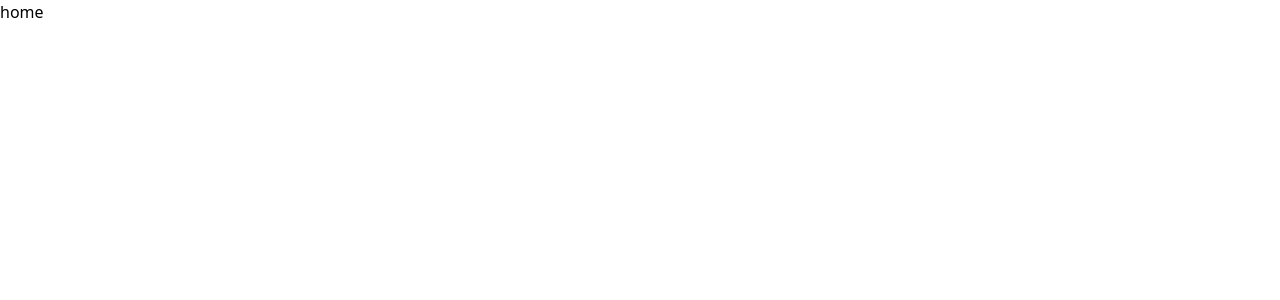
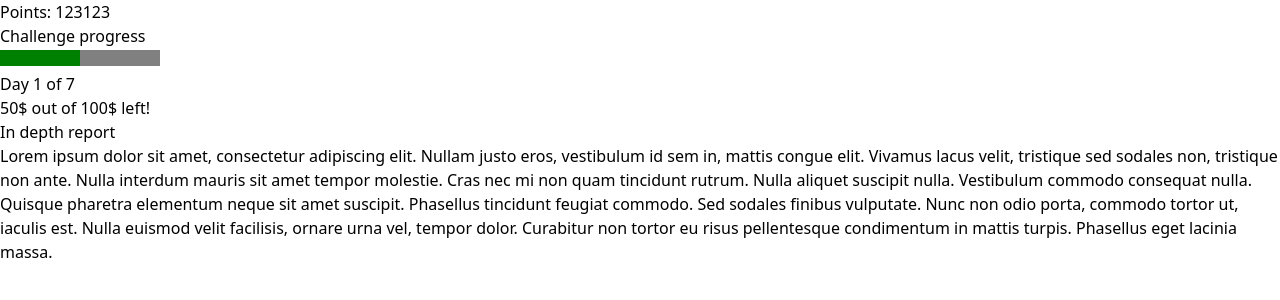
Before and after one commit to vassilyp/SavvySaver, a React (Vite) app: page / in a window 1280 px wide. Shown: the top 300 px of the page. Built offline with nearby package versions, Linux system fonts and the light colour scheme.

Commit message:
actual home page

```diff
--- a/src/pages/Home.jsx
+++ b/src/pages/Home.jsx
@@ -1,9 +1,32 @@
 
 const Home = () => {
+
   return (
-    <div>
-      home
-    </div>
+    <>
+      <div id='top-bar'>
+        {/* TODO: connect backend */}
+        <h3>Points: 123123</h3>
+      </div>
+
+      <div id='challenge-progress'>
+        <h2>Challenge progress</h2>
+        {/* TODO: connect to backend */}
+        <progress value={0.5} />
+        <div>
+          {/* TODO: connect these to backend */}
+          <p>Day 1 of 7</p>
+          <p>50$ out of 100$ left!</p>
+        </div>
+      </div>
+
+      <div id='in-depth-report'>
+        <h2>In depth report</h2>
+        <p>
+          {/* TODO: Integrate ChatGPT equivalent */}
+          Lorem ipsum dolor sit amet, consectetur adipiscing elit. Nullam justo eros, vestibulum id sem in, mattis congue elit. Vivamus lacus velit, tristique sed sodales non, tristique non ante. Nulla interdum mauris sit amet tempor molestie. Cras nec mi non quam tincidunt rutrum. Nulla aliquet suscipit nulla. Vestibulum commodo consequat nulla. Quisque pharetra elementum neque sit amet suscipit. Phasellus tincidunt feugiat commodo. Sed sodales finibus vulputate. Nunc non odio porta, commodo tortor ut, iaculis est. Nulla euismod velit facilisis, ornare urna vel, tempor dolor. Curabitur non tortor eu risus pellentesque condimentum in mattis turpis. Phasellus eget lacinia massa.
+        </p>
+      </div>
+    </>
   )
 }
 
```
